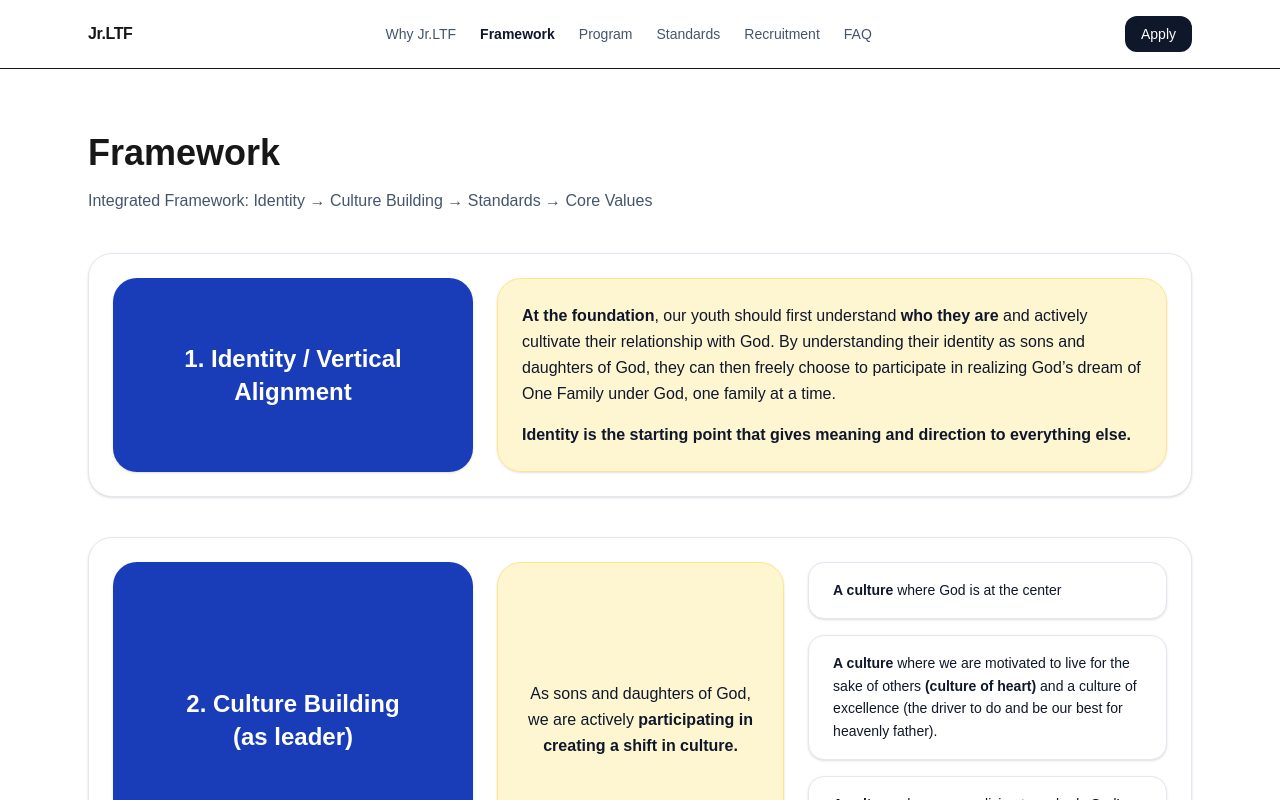
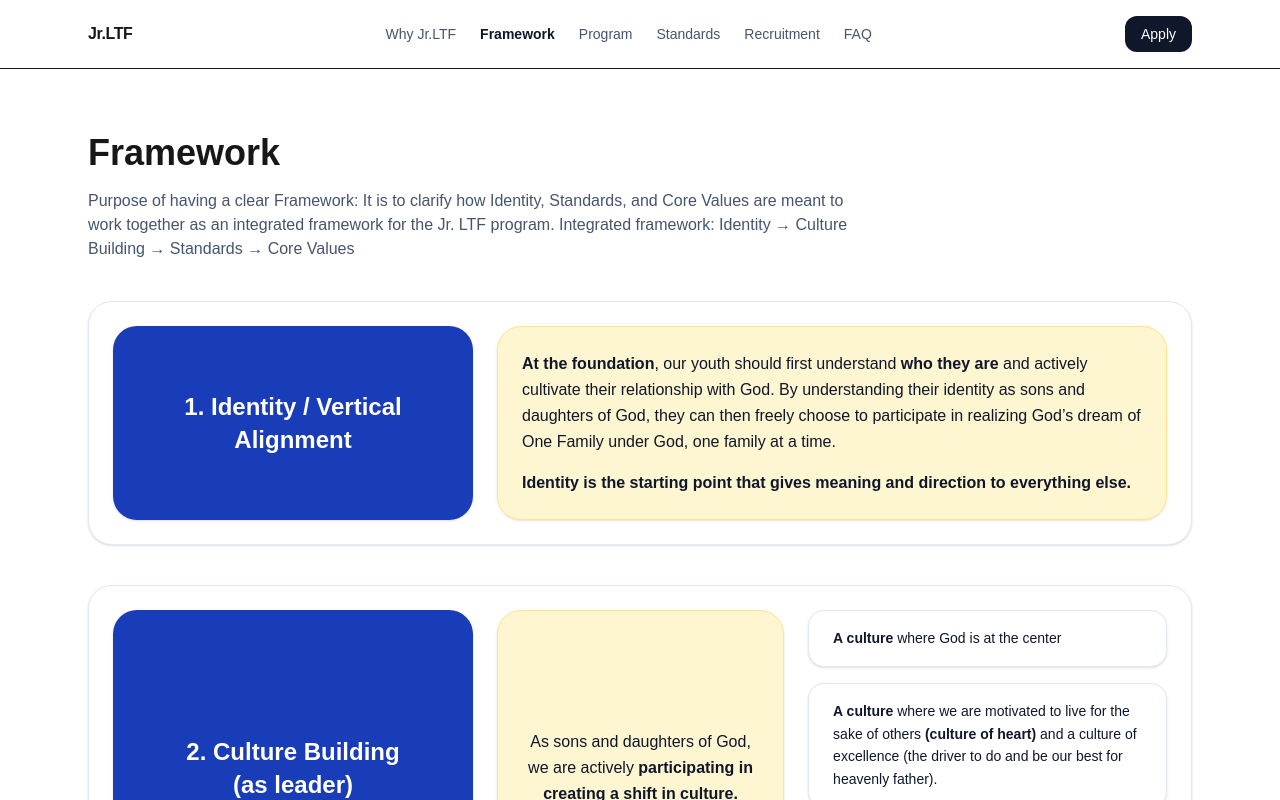
Before and after one commit to nyamkadorj/jrltf-site, a Next.js app: page /framework in a window 1280 px wide. Shown: the top 800 px of the page. Built offline with nearby package versions, Linux system fonts and the light colour scheme.

Commit message:
Update framework

```diff
--- a/src/app/framework/page.tsx
+++ b/src/app/framework/page.tsx
@@ -18,7 +18,8 @@ export default function FrameworkPage() {
       <motion.div {...inView(0)} className="max-w-3xl">
         <h1 className="text-4xl font-bold">Framework</h1>
         <p className="mt-4 text-slate-600">
-          Integrated Framework: Identity → Culture Building → Standards → Core Values
+          Purpose of having a clear Framework: It is to clarify how Identity, Standards, and Core Values are meant to work together as an integrated framework for the Jr. LTF program.
+          Integrated framework: Identity → Culture Building → Standards → Core Values
         </p>
       </motion.div>
 
@@ -127,10 +128,7 @@ export default function FrameworkPage() {
             </YellowBlock>
 
             <div className="space-y-3">
-              <WhitePill className="text-center text-lg font-semibold">
-                1. Living for the <br />
-                Greater Good
-              </WhitePill>
+              <WhitePill className="text-center text-lg font-semibold">1. Living for the Greater Good</WhitePill>
               <WhitePill className="text-center text-lg font-semibold">2. Ownership</WhitePill>
               <WhitePill className="text-center text-lg font-semibold">3. Teamwork</WhitePill>
               <WhitePill className="text-center text-lg font-semibold">4. Dream Big</WhitePill>
```
